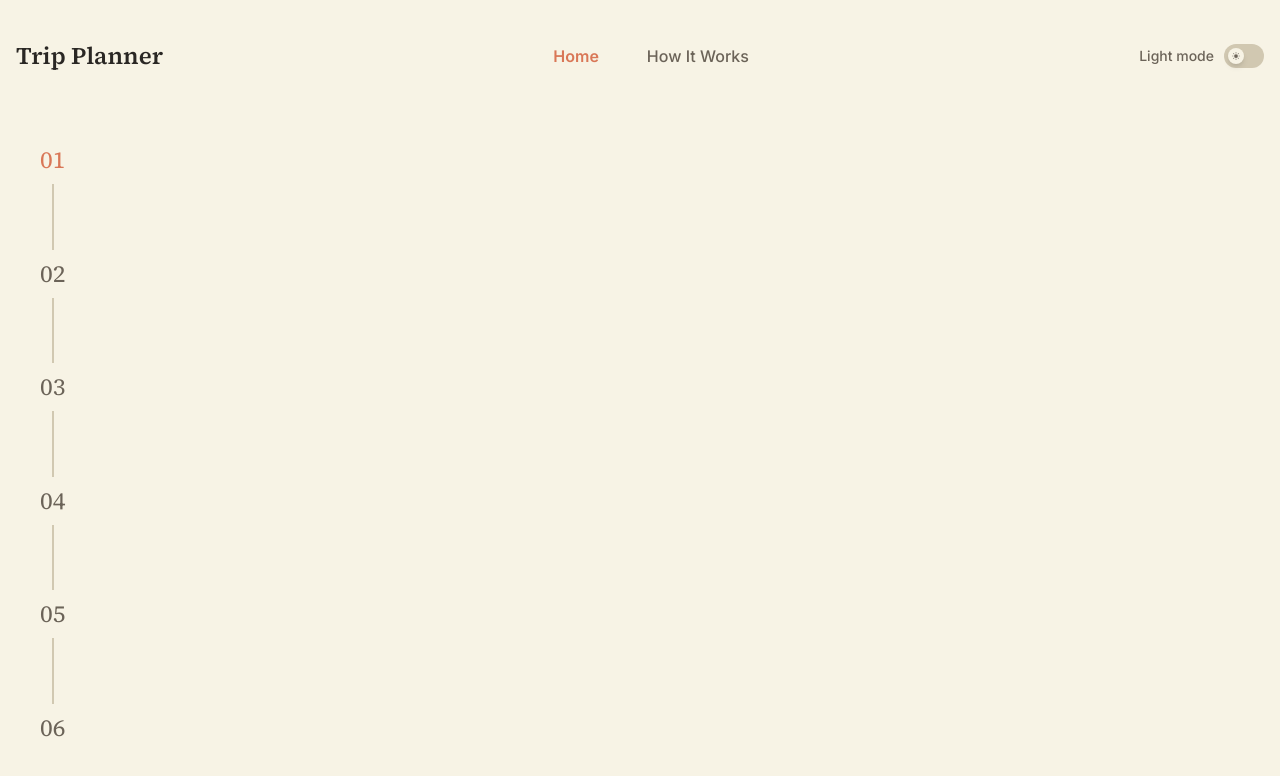
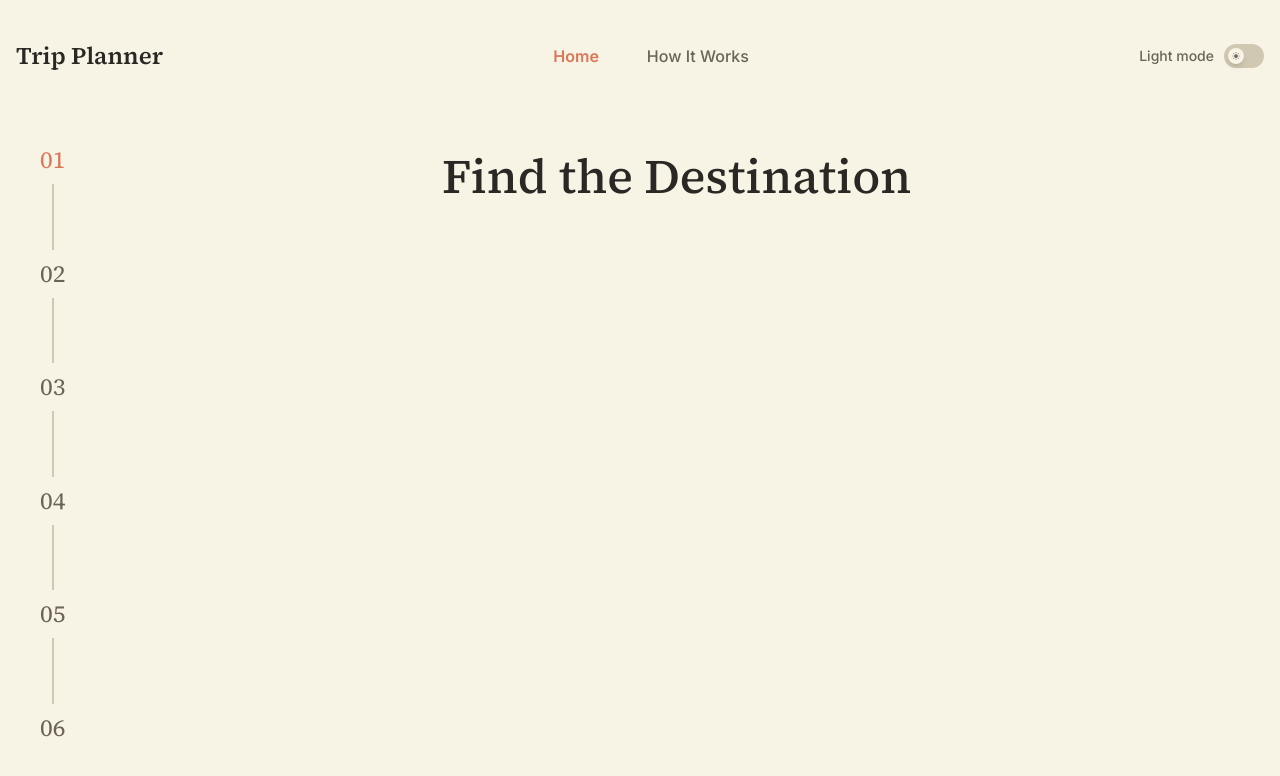
Before and after one commit to Arya-Bhavsar/TripPlanner, a React app in the folder frontend/: page / in a window 1280 px wide. Shown: the top 776 px of the page. Built offline with nearby package versions, Linux system fonts and the light colour scheme; the HTML template or start-up script is replaced by a standard one.

Commit message:
Added titles for the steps to the home page

```diff
--- a/frontend/src/components/VerticalStepper.jsx
+++ b/frontend/src/components/VerticalStepper.jsx
@@ -5,22 +5,34 @@ export default function VerticalStepper() {
 
   const steps = [
     {
-      number: "01"
+      number: "01",
+      title: "Find the Destination",
+      content: null
     },
     {
-      number: "02"
+      number: "02",
+      title: "Plan the Commute",
+      content: null
     },
     {
-      number: "03"
+      number: "03",
+      title: "Book Accommodations",
+      content: null
     },
     {
-      number: "04"
+      number: "04",
+      title: "Create the Itinerary",
+      content: null
     },
     {
-      number: "05"
+      number: "05",
+      title: "Optimize the Cost",
+      content: null
     },
     {
-      number: "06"
+      number: "06",
+      title: "The Final Plan",
+      content: null
     }
   ];
 
@@ -55,8 +67,13 @@ export default function VerticalStepper() {
         </div>
 
         {/* Content */}
-        <div className="flex-1 w-full">
-          {/* Code here */}
+        <div className="flex-1 w-full h-full overflow-y-auto pt-6">
+          {/* Title */}
+          <div className="text-center font-display font-medium text-5xl text-ink">
+            {steps[activeStep].title}
+          </div>
+
+          {/* Content */}
         </div>
       </div>
     </div>
```
